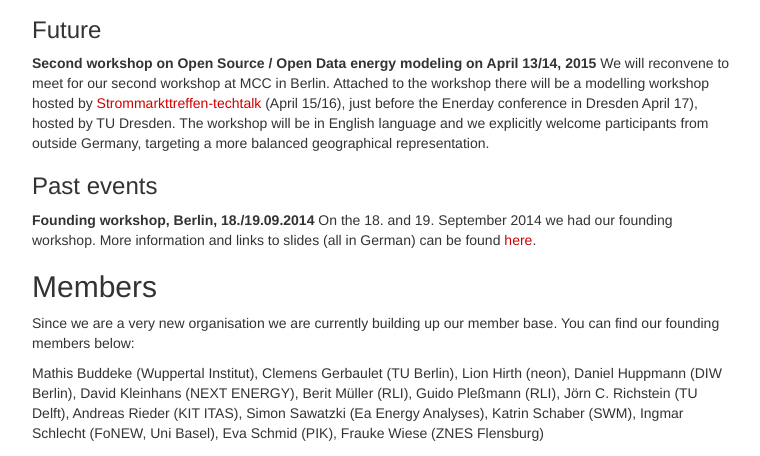
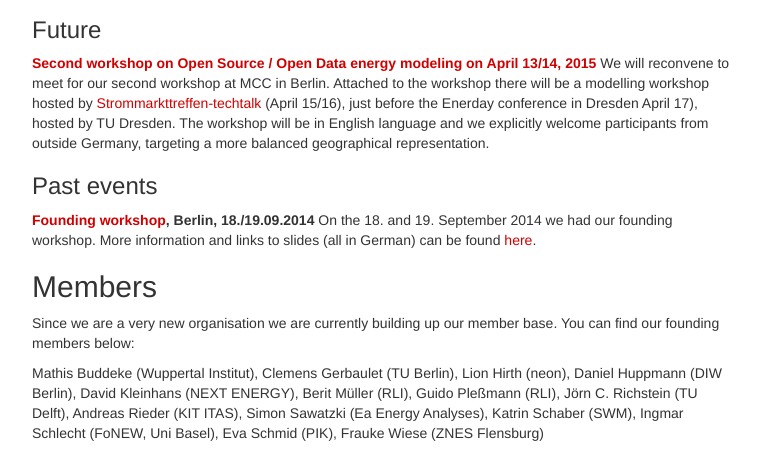
Before and after one commit to openmod-initiative/website, a plain HTML site: page index.html in a window 1280 px wide. Shown: the part 641-1097 px from the top of the page, without its empty margins (258-1018 px from the left). Drawn offline with nearby package versions, Linux system fonts and the light colour scheme; files whose address does not match are found by name.

Commit message:
Added links for the events to the respective event pages on the wiki

```diff
--- a/index.html
+++ b/index.html
@@ -84,8 +84,8 @@
 <div>
   <h2>Events</h2>
   <h3>Future</h3>
-  <p><b>Second workshop on Open Source / Open Data energy modeling  on
-  April 13/14, 2015</b> We will reconvene to meet for our second
+  <p><b><a href="http://wiki.openmod-initiative.org/wiki/2nd_Open_Energy_Modelling_Workshop">Second workshop on Open Source / Open Data energy modeling  on
+  April 13/14, 2015</a></b> We will reconvene to meet for our second
   workshop at MCC in Berlin. Attached to the workshop there will be a
   modelling workshop hosted by <a
   href="http://www.strommarkttreffen.org/" target="_blank">Strommarkttreffen-techtalk</a> (April
@@ -95,7 +95,7 @@
   more balanced geographical representation.
   </p>
   <h3>Past events</h3>
-  <p><b>Founding workshop, Berlin, 18./19.09.2014</b>  On the 18. and
+  <p><b><a href="http://wiki.openmod-initiative.org/wiki/Founding_workshop">Founding workshop</a>, Berlin, 18./19.09.2014</b>  On the 18. and
   19. September 2014 we had our founding
   workshop. More information and links to slides (all in German) can
   be found <a
```
